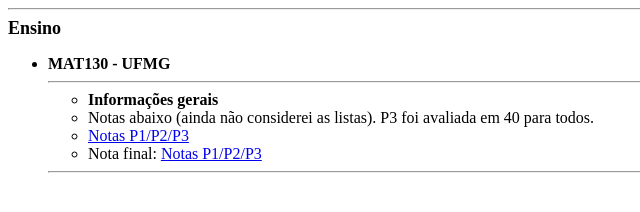
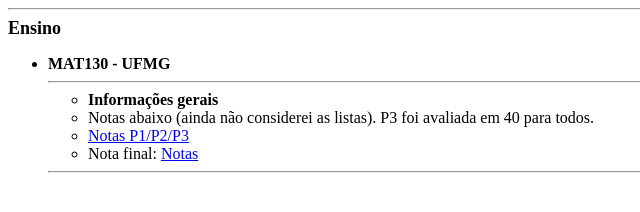
Before and after one commit to numberwat/wodson, a plain HTML site: page mat130.html in a window 1280 px wide. Shown: the full height of the page, 0-640 px from the left. Drawn offline with Linux system fonts and the light colour scheme.

Commit message:
Update mat130.html

```diff
--- a/mat130.html
+++ b/mat130.html
@@ -19,7 +19,7 @@
 	<li> <b>Informações gerais</b>
 			<li> Notas abaixo (ainda não considerei as listas). P3 foi avaliada em 40 para todos. </a>
 			<li> <a href="mat130.pdf"> Notas P1/P2/P3 </a>
-		    <li> Nota final: <a href="mat130final.pdf"> Notas P1/P2/P3 </a>
+		    <li> Nota final: <a href="mat130final.pdf"> Notas </a>
 
 	<br>
 </ul>
```
